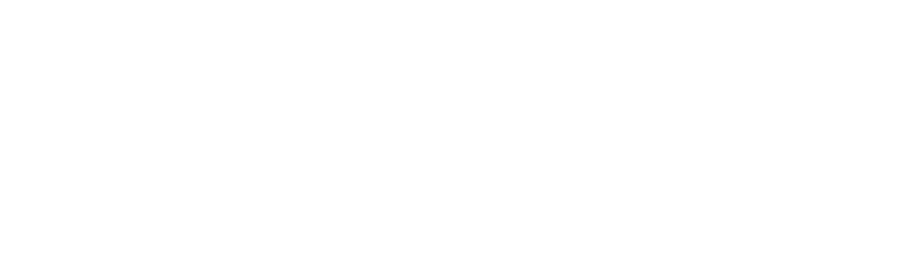
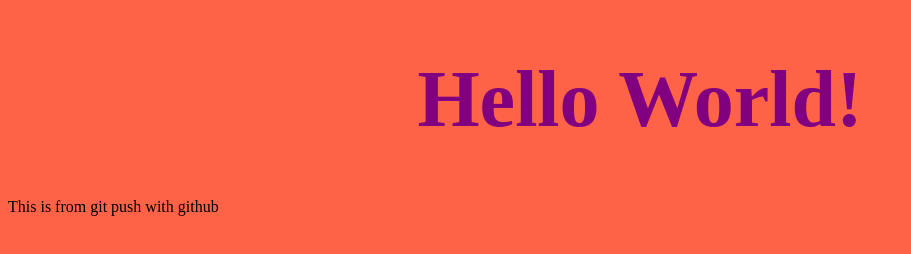
Before and after one commit to Ashikurahman23/my-first-github-repo, a plain HTML site: page index.html in a window 1280 px wide. Shown: the whole page, without its empty margins (0-911 px from the left). Drawn offline with Linux system fonts and the light colour scheme.

Commit message:
adding style css

```diff
--- a/index.html
+++ b/index.html
@@ -5,10 +5,12 @@
   <meta charset="UTF-8">
   <meta name="viewport" content="width=device-width, initial-scale=1.0">
   <title>My First Git Repo</title>
+  <link rel="stylesheet" href="style.css">
 </head>
 
 <body>
-
+  <h1>Hello World!</h1>
+  <p>This is from git push with github</p>
 </body>
 
 </html>
--- /dev/null
+++ b/style.css
@@ -0,0 +1,9 @@
+body {
+  background-color: tomato;
+}
+h1 {
+  color: purple;
+  font-size: 5rem;
+  font-weight: bold;
+  text-align: center;
+}
```
